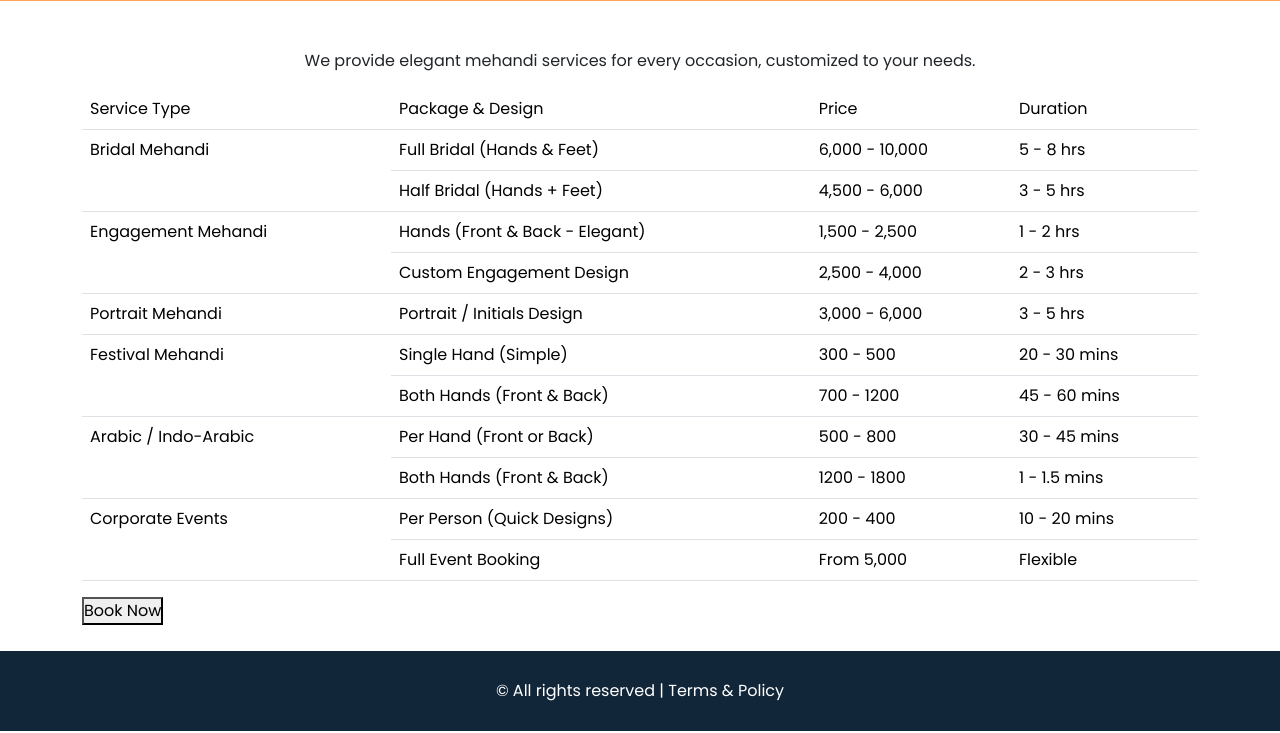
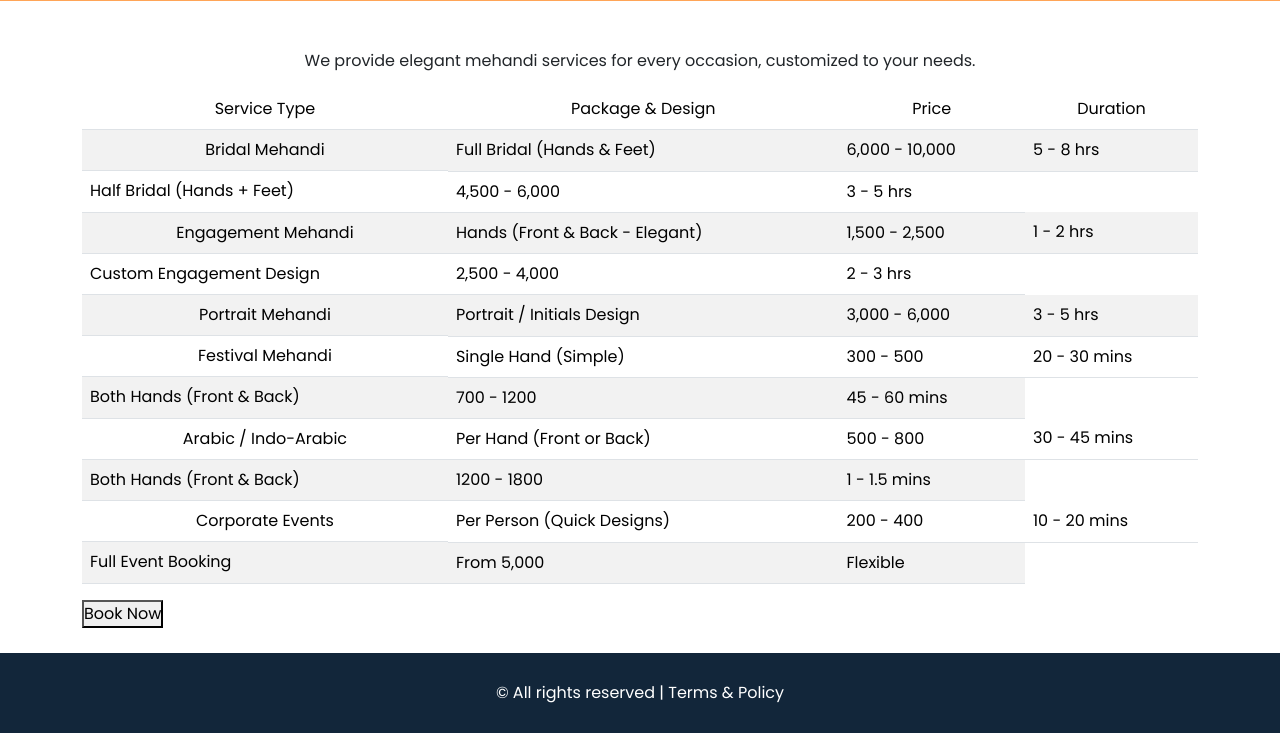
Before and after one commit to kamaltamil0284/Henna-App, a Django app: page /service/ in a window 1280 px wide. Shown: the part 455-1188 px from the top of the page. Run offline with Django 5.2, Linux system fonts and the light colour scheme; some libraries are stand-ins or nearby versions.

Commit message:
Service page updated

```diff
--- a/HennaApp/static/css/base_2.css
+++ b/HennaApp/static/css/base_2.css
@@ -51,9 +51,7 @@
     font-size: clamp(2.5rem, 5vw, 4rem);
     font-weight: 600;
 }
-.service-tag p{
-    text-align: center;
-}
+
 .container-fluid .container{
     padding-top: 3rem;
 }
@@ -109,27 +107,20 @@
     color: rgb(7, 5, 121);
 }
 /* Service page content */
-table thead{
-    color: white;
-    background-color: maroon ;
+.service-tag p{
+    text-align: center;
 }
-table tbody tr th{
-    background-color: #f1cdd9;
+table tr th, table tr td {
+    font-size: clamp(.8rem,1.3vw,1rem);
 }
-table tbody tr td,table thead tr th{
-    padding: 8px;
+table thead tr th {
+    text-align: center;
 }
-table tbody tr:nth-child(odd){
-    background-color: #cef0ce;
+table tbody tr th {
+    display: flex;
+    justify-content: center;
+    align-items: center;
 }
-table tbody tr:nth-child(even){
-    background-color: #ebddce;
-}
-table tbody tr:hover{
-    background-color: #d4d1c9;
-}
-
-
 /* Footer */
 footer{
     color: white;
--- a/HennaApp/templates/service_page.html
+++ b/HennaApp/templates/service_page.html
@@ -11,18 +11,18 @@
         <div class="service-tag">
             <p>We provide elegant mehandi services for every occasion, customized to your needs.</p>
         </div>
-        <table class="table">
+        <table class="table table-striped table-hover">
             <thead>
                 <tr>
-                    <th>Service Type</th>
-                    <th>Package & Design</th>
-                    <th>Price</th>
-                    <th>Duration</th>
+                    <th scope="col">Service Type</th>
+                    <th scope="col">Package & Design</th>
+                    <th scope="col">Price</th>
+                    <th scope="col">Duration</th>
                 </tr>
             </thead>
             <tbody>
                 <tr>
-                    <th rowspan="2">Bridal Mehandi</th>
+                    <th rowspan="2" scope="row">Bridal Mehandi</th>
                     <td>Full Bridal (Hands & Feet)</td>
                     <td>6,000 - 10,000 </td>
                     <td>5 - 8 hrs</td>
@@ -33,7 +33,7 @@
                     <td>3 - 5 hrs</td>
                 </tr>
                 <tr>
-                    <th rowspan="2">Engagement Mehandi</th>
+                    <th rowspan="2" scope="row">Engagement Mehandi</th>
                     <td>Hands (Front & Back - Elegant)</td>
                     <td>1,500 - 2,500</td>
                     <td>1 - 2 hrs</td>
@@ -44,13 +44,13 @@
                     <td>2 - 3 hrs</td>
                 </tr>
                 <tr>
-                    <th>Portrait Mehandi</th>
+                    <th scope="row">Portrait Mehandi</th>
                     <td>Portrait / Initials Design</td>
                     <td>3,000 - 6,000</td>
                     <td>3 - 5 hrs</td>
                 </tr>
                 <tr>
-                    <th rowspan="2">Festival Mehandi</th>
+                    <th rowspan="2" scope="row">Festival Mehandi</th>
                     <td>Single Hand (Simple)</td>
                     <td>300 - 500</td>
                     <td>20 - 30 mins</td>
@@ -61,7 +61,7 @@
                     <td>45 - 60 mins</td>
                 </tr>
                 <tr>
-                    <th rowspan="2">Arabic / Indo-Arabic</th>
+                    <th rowspan="2" scope="row">Arabic / Indo-Arabic</th>
                     <td>Per Hand (Front or Back)</td>
                     <td>500 - 800</td>
                     <td>30 - 45 mins</td>
@@ -72,7 +72,7 @@
                     <td>1 - 1.5 mins</td>
                 </tr>
                 <tr>
-                    <th rowspan="2">Corporate Events</th>
+                    <th rowspan="2" scope="row">Corporate Events</th>
                     <td>Per Person (Quick Designs)</td>
                     <td>200 - 400</td>
                     <td>10 - 20 mins</td>
```
Also changed, not shown: 1 other file.
